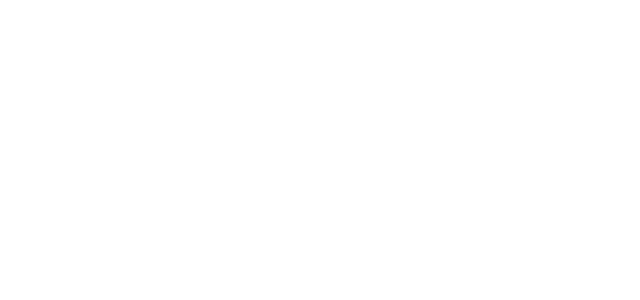
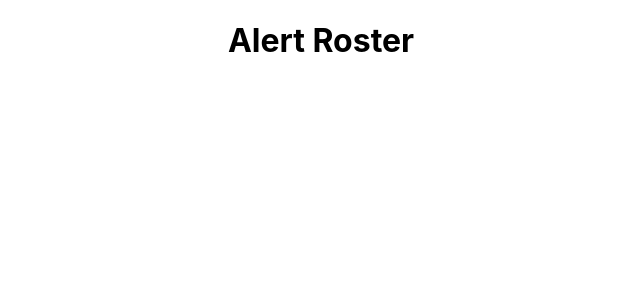
Before and after one commit to CustomFont/unit-tracker, a React (Create React App) app in the folder frontend/: page / in a window 1280 px wide. Before the commit this address had no page. Shown: the top 300 px of the page, without its empty margins (319-959 px from the left). Built offline with nearby package versions, Linux system fonts and the light colour scheme.

Commit message:
installed react-bootstrap and react-router-dom

```diff
--- a/frontend/package.json
+++ b/frontend/package.json
@@ -12,6 +12,8 @@
     "jest": "^27.5.1",
     "nodemon": "^2.0.20",
     "react": "^18.2.0",
+    "react-bootstrap": "^2.7.2",
+    "react-router-dom": "^6.8.1",
     "react-scripts": "5.0.1",
     "supertest": "^6.3.3",
     "web-vitals": "^2.1.4"
--- a/frontend/src/App.js
+++ b/frontend/src/App.js
@@ -1,11 +1,11 @@
 import React, { createContext } from 'react';
 import { Routes, Route } from 'react-router-dom'
 import './App.css';
-// import Login from './components/Login'
+import Login from './components/Login'
 // import Registration from './components/Regestration'
 // import UserData from './components/UserData'
 // import LeaderPortal from './components/LeaderPortal'
-import AlertRoster from './components/AlertRoster'
+// import AlertRoster from './components/AlertRoster'
 
 export const ListContext = createContext([])
 
@@ -13,11 +13,11 @@ function App() {
   return (
     <div className="App">
       <Routes>
-        {/* <Route path='/' element={<Login />} />
-        <Route path='/registration' element={<Registration />} />
+        <Route path='/' element={<Login />} />
+        {/* <Route path='/registration' element={<Registration />} />
         <Route path='/userdata' element={<UserData />} />
-        <Route path='/leaderportal' element={<LeaderPortal />} /> */}
-        <Route path='/alertroster' element={<AlertRoster />} />
+        <Route path='/leaderportal' element={<LeaderPortal />} />
+        <Route path='/alertroster' element={<AlertRoster />} />  */}
       </Routes>
     </div>
   );
--- a/frontend/src/components/Login.js
+++ b/frontend/src/components/Login.js
@@ -0,0 +1,22 @@
+import React, { useContext } from "react"
+import Row from 'react-bootstrap/Row'
+import Container from 'react-bootstrap/Container'
+import { ListContext } from "../App"
+
+export default function AlertRoster() {
+    const alertList = useContext(ListContext)
+    return (
+        <div className="alert-container">
+            <h1>Alert Roster</h1>
+            <Container>
+                <Row>
+                    {alertList.map(alert => {
+                        return (
+                            <h4>{alert.last_name}</h4>
+                        )
+                    })}
+                </Row>
+            </Container>
+        </div>
+    )
+}
```
Also changed, not shown: 1 other file (tests, documents, lock files or other folders).
